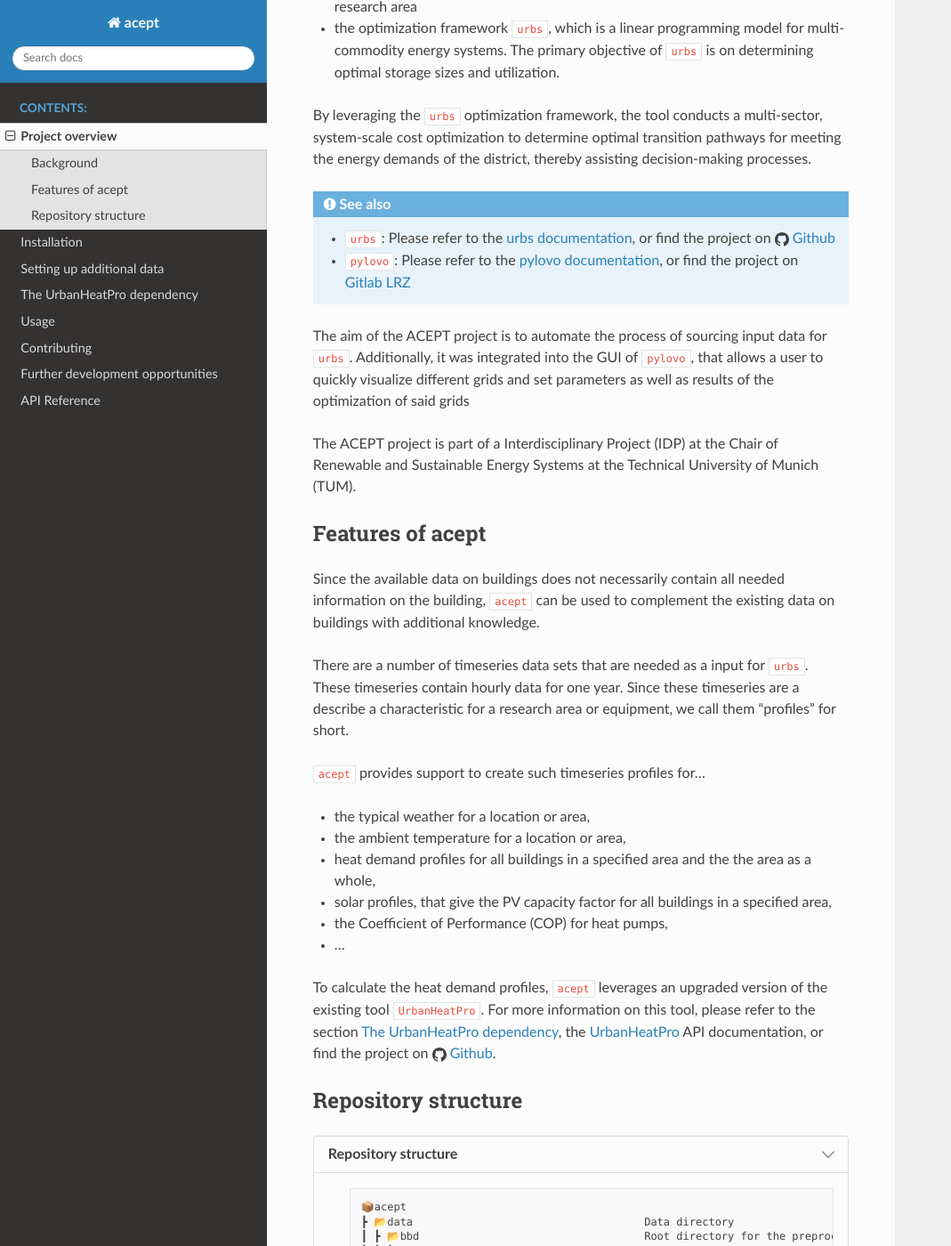
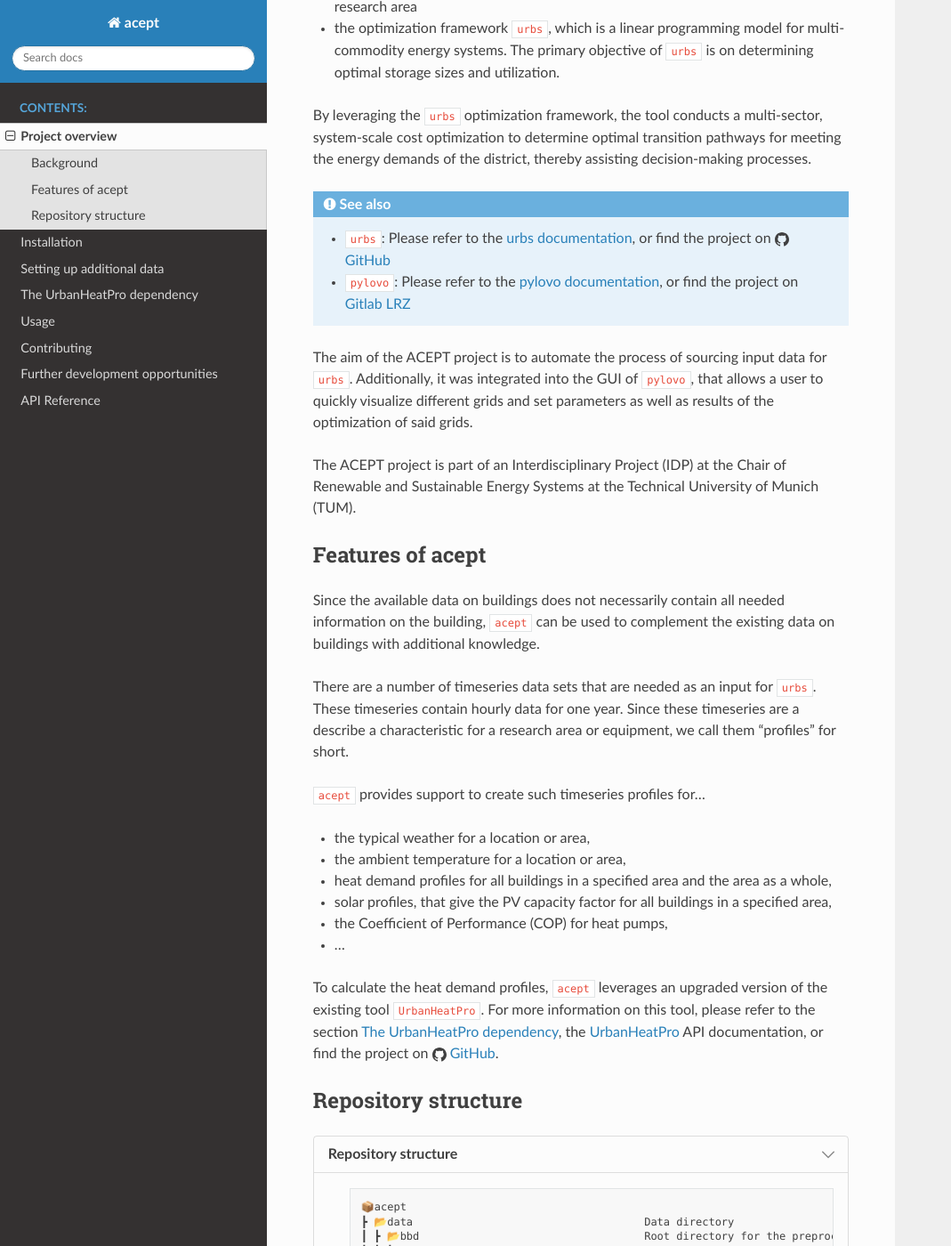
Before and after one commit to VeraKowalczuk/acept, a Sphinx documentation site: the page built from docs/source/project_overview.rst, in a window 1280 px wide and 1400 px high, scrolled down 653 px. Shown: the whole window at 89% size, without its empty margins (0-1069 px from the left). Built offline with Sphinx 7.4.7 and the Read the Docs theme 2.0.0, drawn with Linux system fonts in a browser that asks for light colours; nearby versions of some CDN libraries; some web fonts are replaced; library files that are not in the unit come from our copies.

```diff
--- a/docs/source/index.rst
+++ b/docs/source/index.rst
@@ -13,7 +13,7 @@ The tool takes into account factors such as building characteristics, regional d
 sources to help users to generate energy planning scenarios and evaluate their impact on sustainability and
 cost-effectiveness.
 
-Welcome to the documentation for the ACEPT project. Check out the project on :octicon:`mark-github;1em;fa fa-github` `Github <https://github.com/VeraKowalczuk/acept>`_.
+Welcome to the documentation for the ACEPT project. Check out the project on :octicon:`mark-github;1em;fa fa-github` `GitHub <https://github.com/VeraKowalczuk/acept>`_.
 
 .. toctree::
    :maxdepth: 2
--- a/docs/source/installation.rst
+++ b/docs/source/installation.rst
@@ -9,7 +9,7 @@ Python 3.10
 Repository
 ----------
 
-To clone the repository from Github to a directory, run the following command:
+To clone the repository from GitHub to a directory, run the following command:
 
 .. code-block:: console
 
--- a/docs/source/project_overview.rst
+++ b/docs/source/project_overview.rst
@@ -31,14 +31,15 @@ to determine optimal transition pathways for meeting the energy demands of the d
 thereby assisting decision-making processes.
 
 .. seealso::
-    - ``urbs``: Please refer to the `urbs documentation <https://urbs.readthedocs.io>`_, or find the project on :octicon:`mark-github;1em;fa fa-github` `Github <https://github.com/tum-ens/urbs>`_
+    - ``urbs``: Please refer to the `urbs documentation <https://urbs.readthedocs.io>`_, or find the project on :octicon:`mark-github;1em;fa fa-github` `GitHub <https://github.com/tum-ens/urbs>`_
     - ``pylovo``: Please refer to the `pylovo documentation <https://pylovo.readthedocs.io>`_, or find the project on `Gitlab LRZ <https://pylovo.readthedocs.io/en/latest/>`_
 
 
 The aim of the ACEPT project is to automate the process of sourcing input data for ``urbs``.
-Additionally, it was integrated into the GUI of ``pylovo``, that allows a user to quickly visualize different grids and set parameters as well as results of the optimization of said grids
+Additionally, it was integrated into the GUI of ``pylovo``, that allows a user to quickly visualize different grids and
+set parameters as well as results of the optimization of said grids.
 
-The ACEPT project is part of a Interdisciplinary Project (IDP) at the
+The ACEPT project is part of an Interdisciplinary Project (IDP) at the
 Chair of Renewable and Sustainable Energy Systems at the Technical University of Munich (TUM).
 
 Features of acept
@@ -47,7 +48,7 @@ Features of acept
 Since the available data on buildings does not necessarily contain all needed information on the building,
 ``acept`` can be used to complement the existing data on buildings with additional knowledge.
 
-There are a number of timeseries data sets that are needed as a input for ``urbs``.
+There are a number of timeseries data sets that are needed as an input for ``urbs``.
 These timeseries contain hourly data for one year. Since these timeseries are a describe a
 characteristic for a research area or equipment, we call them "profiles" for short.
 
@@ -55,7 +56,7 @@ characteristic for a research area or equipment, we call them "profiles" for sho
 
 * the typical weather for a location or area,
 * the ambient temperature for a location or area,
-* heat demand profiles for all buildings in a specified area and the the area as a whole,
+* heat demand profiles for all buildings in a specified area and the area as a whole,
 * solar profiles, that give the PV capacity factor for all buildings in a specified area,
 * the Coefficient of Performance (COP) for heat pumps,
 * ...
@@ -63,7 +64,7 @@ characteristic for a research area or equipment, we call them "profiles" for sho
 To calculate the heat demand profiles, ``acept`` leverages an upgraded version of the existing
 tool ``UrbanHeatPro``. For more information on this tool, please refer to the
 section :doc:`uhp`, the :doc:`auto_api_reference/UrbanHeatPro/index` API documentation, or find the project on :octicon:`mark-github;1em;fa fa-github`
-`Github <https://github.com/VeraKowalczuk/UrbanHeatPro>`_.
+`GitHub <https://github.com/VeraKowalczuk/UrbanHeatPro>`_.
 
 
 Repository structure
```
Also changed, not shown: README.md (+24 -1 lines).
